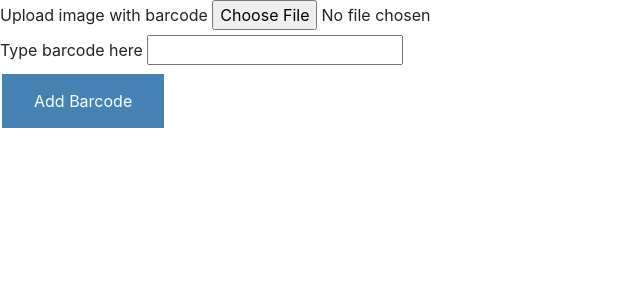
After one commit to elenerandarill/FridgeExpire, a Flask app: page /barcode/find in a window 1280 px wide. The commit adds this page. Shown: the top 300 px of the page, without its empty margins (0-640 px from the left). Run offline with Flask 2, Linux system fonts and the light colour scheme; some libraries are stand-ins or nearby versions.

Commit message:
Reading barcodes from image is working.

```diff
--- a/application.py
+++ b/application.py
@@ -7,7 +7,7 @@ from PIL import Image
 from flask import Flask, url_for, render_template, flash
 from flask_sqlalchemy import SQLAlchemy
 from werkzeug.utils import redirect
-
+from pyzbar.pyzbar import decode
 from mainapp import app, db
 
 
@@ -49,6 +49,28 @@ def save_picture(form_picture):
     return picture_fn
 
 
+@app.route('/barcode/find', methods=['GET', 'POST'])
+def find_barcode():
+    from templates.models import BarFood
+    from forms import BarCodeForm
+    form = BarCodeForm()
+    if form.validate_on_submit():
+        if form.input_code.data:
+            b_code = form.input_code.data
+            return f"Your barcode from text is: {b_code}"
+        elif form.image_code.data:
+            picture = form.image_code.data
+            i = Image.open(picture)
+            i.save("static/images/barcode.jpg")
+            bar_info = decode(Image.open("static/images/barcode.jpg"))
+            for barcode in bar_info:
+                b_code = barcode.data
+                return f"Your barcode from image is: {b_code}"
+        else:
+            return redirect(url_for("find_barcode"))
+    return render_template("find_barcode.html", form=form)
+
+
 @app.route('/food/<int:food_id>/delete', methods=['POST'])
 def delete_food(food_id):
     from templates.models import Food
--- a/forms.py
+++ b/forms.py
@@ -9,3 +9,9 @@ class AddFoodForm(FlaskForm):
     exp_date = DateField('Exp Date', validators=[DataRequired()])
     picture = FileField("Add picture", validators=[FileAllowed(['jpg', 'png'])])
     submit = SubmitField('Add Food')
+
+
+class BarCodeForm(FlaskForm):
+    image_code = FileField('Upload image with barcode', validators=[FileAllowed(['jpg', 'png'])])
+    input_code = StringField('Type barcode here', validators=[])
+    submit = SubmitField('Add Barcode')
--- a/templates/add_food.html
+++ b/templates/add_food.html
@@ -4,7 +4,7 @@
         <br>
         <p>To add food fill out the form below.</p>
         <form method="POST" action="/add_food" enctype="multipart/form-data">
-            {{ form.hidden_tag() }}
+            {{ form.hidden_tag() }})
             <fieldset>
                 <div>
                     {{ form.name.label() }}
--- /dev/null
+++ b/templates/find_barcode.html
@@ -0,0 +1,19 @@
+{% extends 'layout.html' %}
+{% block content %}
+    <form method="POST" action="/barcode/find" enctype="multipart/form-data">
+        {{ form.hidden_tag() }}
+        <fieldset>
+            <div>
+                {{ form.image_code.label() }}
+                <input id="image_code" name="image_code" type="file" accept="image/*" capture="camera">
+            </div>
+            <div>
+                {{ form.input_code.label() }}
+                {{ form.input_code() }}
+            </div>
+        </fieldset>
+        <div>
+            {{ form.submit(class="button") }}
+        </div>
+    </form>
+{% endblock %}
--- a/templates/home.html
+++ b/templates/home.html
@@ -8,6 +8,10 @@
     <br>
     <div class="div_space">
         Would you like to<a class="button_small" href="{{ url_for('add_food') }}">ADD</a>new food?
+    </div>
+    <br>
+    <div class="div_space">
+        Would you like to <a class="button_small" href="{{ url_for('find_barcode') }}">SCAN</a> your barcode?
     </div>
     <br>
     <div class="div_space">
--- a/templates/models.py
+++ b/templates/models.py
@@ -13,3 +13,12 @@ class Food(db.Model):
     def calculate_days_left(self, today):
         days_left = self.exp_date.date() - today
         return days_left.days
+
+
+class BarFood(db.Model):
+    barcode = db.Column(db.String, primary_key=True, nullable=False, unique=True)
+    name = db.Column(db.String, nullable=False)
+    image_code = db.Column(db.String(20), nullable=False, default='deffood.jpg')
+
+    def __repr__(self):
+        return f"BarFood('{self.barcode}','{self.name}','{self.image_code}')"
```
